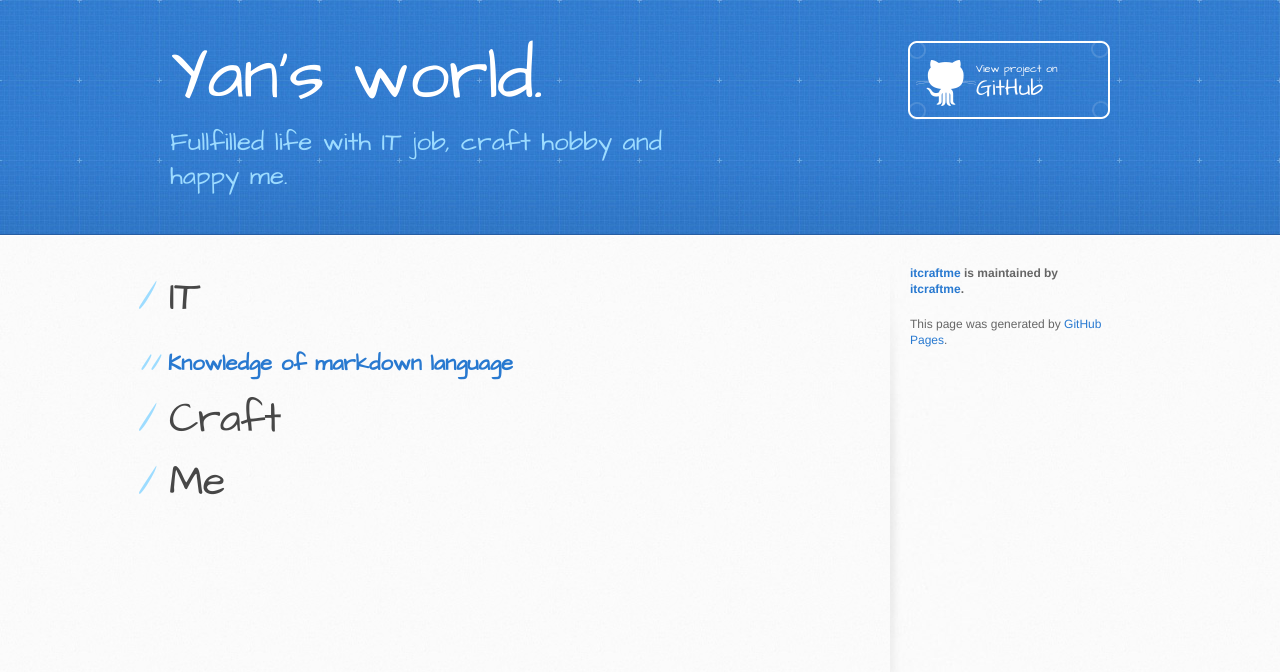
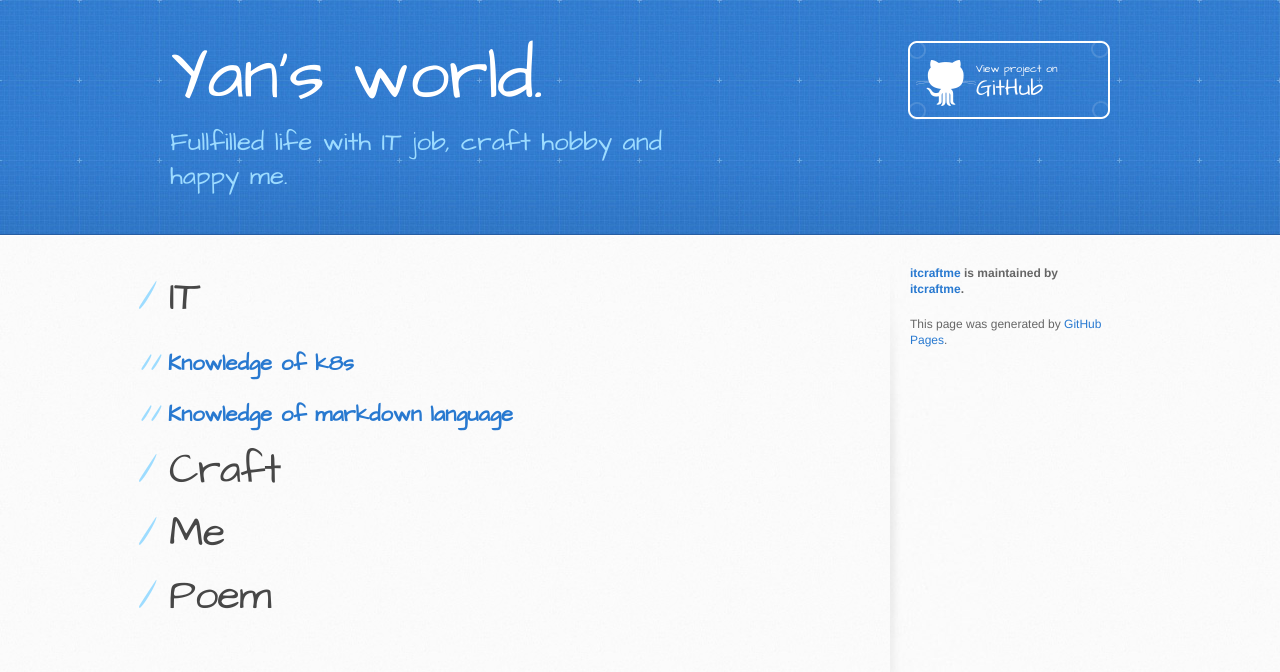
Before and after one commit to itcraftme/itcraftme, a Jekyll site: the page built from index.md, in a window 1280 px wide. Shown: the top 672 px of the page. Built offline with Jekyll 4.4.1, drawn with Linux system fonts in a browser that asks for light colours; our own code applies the rules of GitHub Pages for plain Markdown files.

Commit message:
Update index.md

```diff
--- a/index.md
+++ b/index.md
@@ -2,8 +2,8 @@
 layout: default
 ---
 # IT
+## [Knowledge of k8s](./docs/it/k8s_knowledge.md)
 ## [Knowledge of markdown language](./docs/it/markdown_knowledge.md)
-
 # Craft
-
 # Me
+# Poem
```
